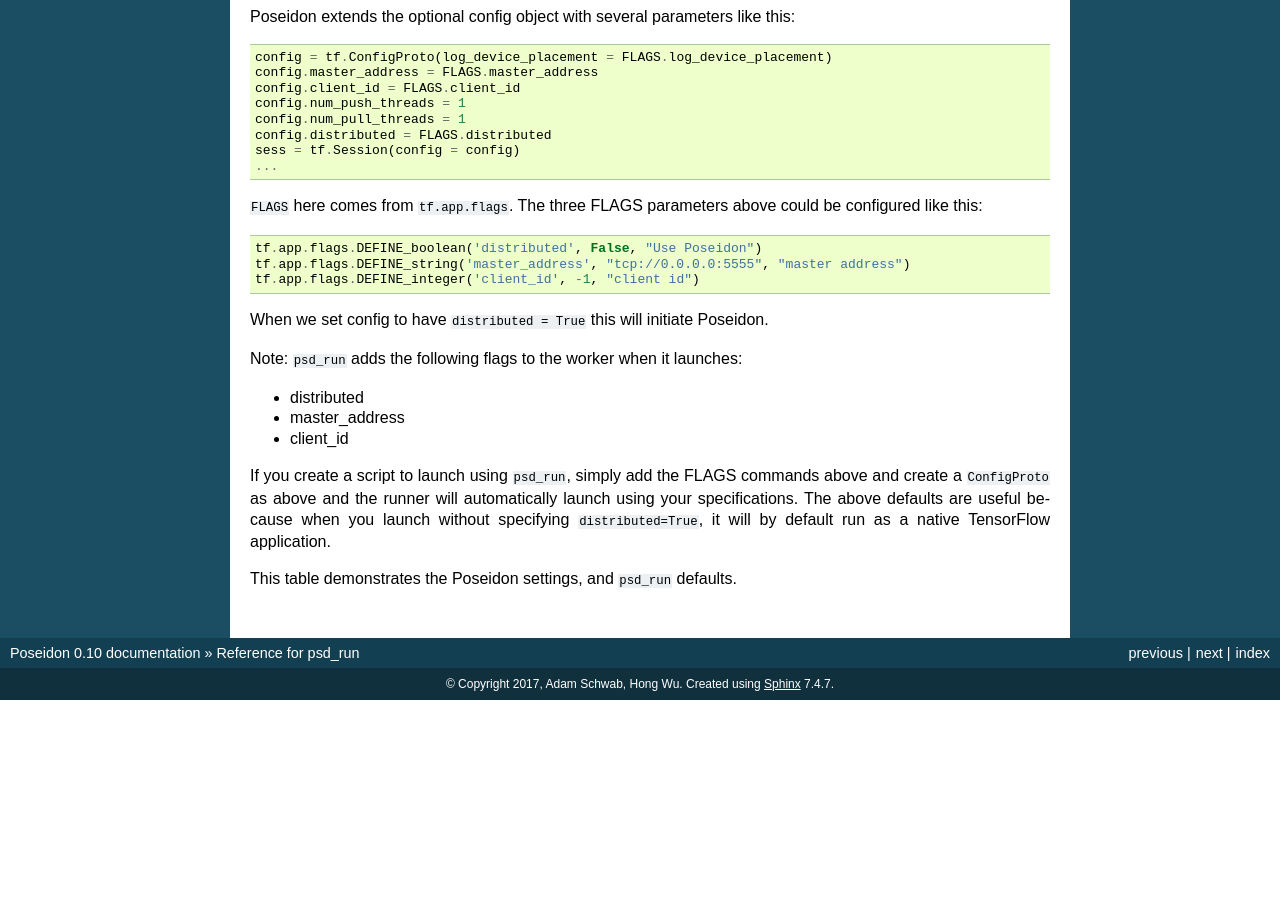
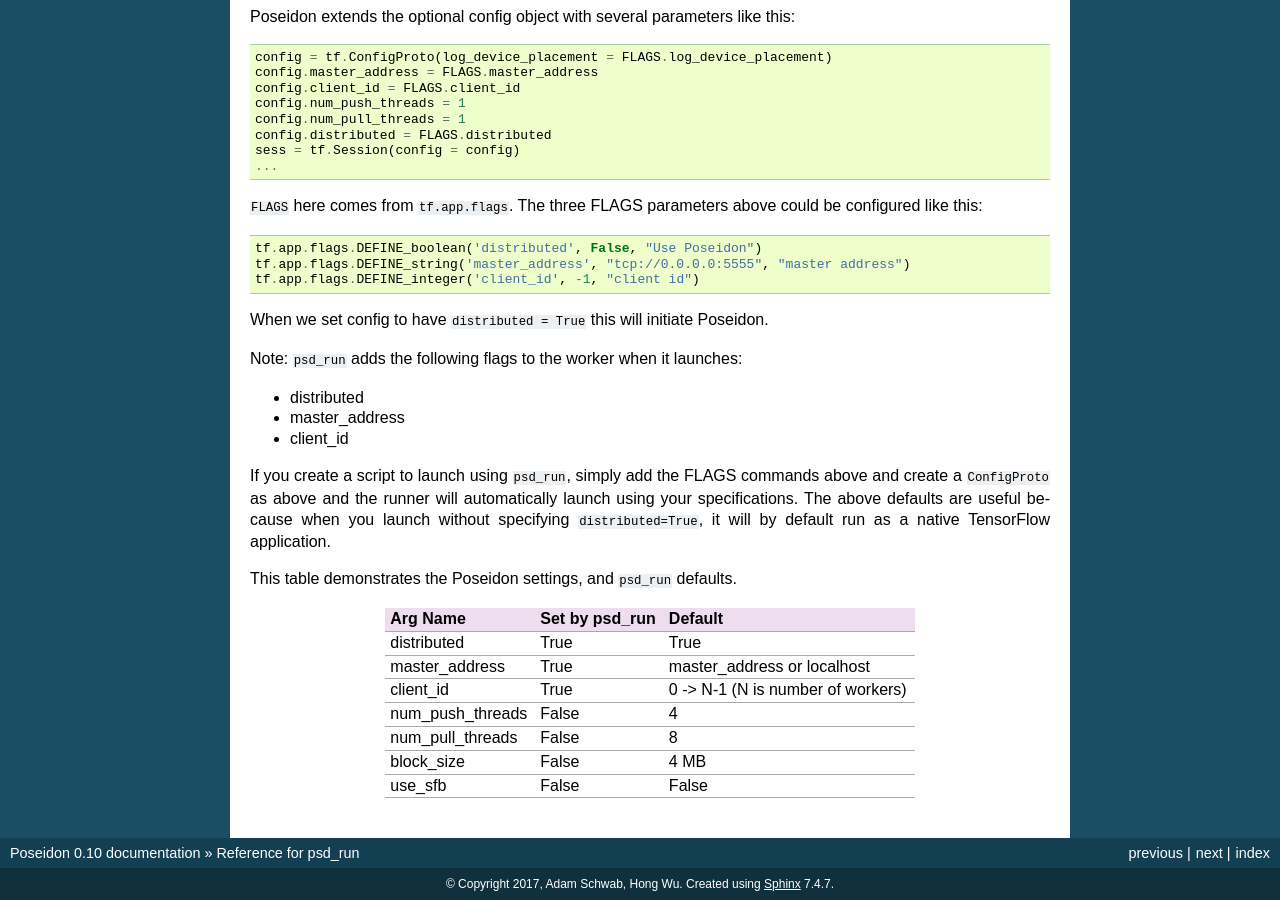
Before and after one commit to petuum-inc/poseidon-release, a Sphinx documentation site: the page built from docs/source/reference.rst, in a window 1280 px wide and 900 px high, scrolled down 1290 px. Built offline with Sphinx 7.4.7, drawn with Linux system fonts in a browser that asks for light colours; before the commit the page ends 1990 px from its top, so only the background shows below that; some of the changed lines change nothing that is shown.

Commit message:
fixing table

```diff
--- a/docs/source/reference.rst
+++ b/docs/source/reference.rst
@@ -86,7 +86,7 @@
 This table demonstrates the Poseidon settings, and ``psd_run`` defaults.
 
 .. list-table::
-   :widths: 10 10 20 40
+   :widths: auto
    :align: center
    :header-rows: 1
 
```
